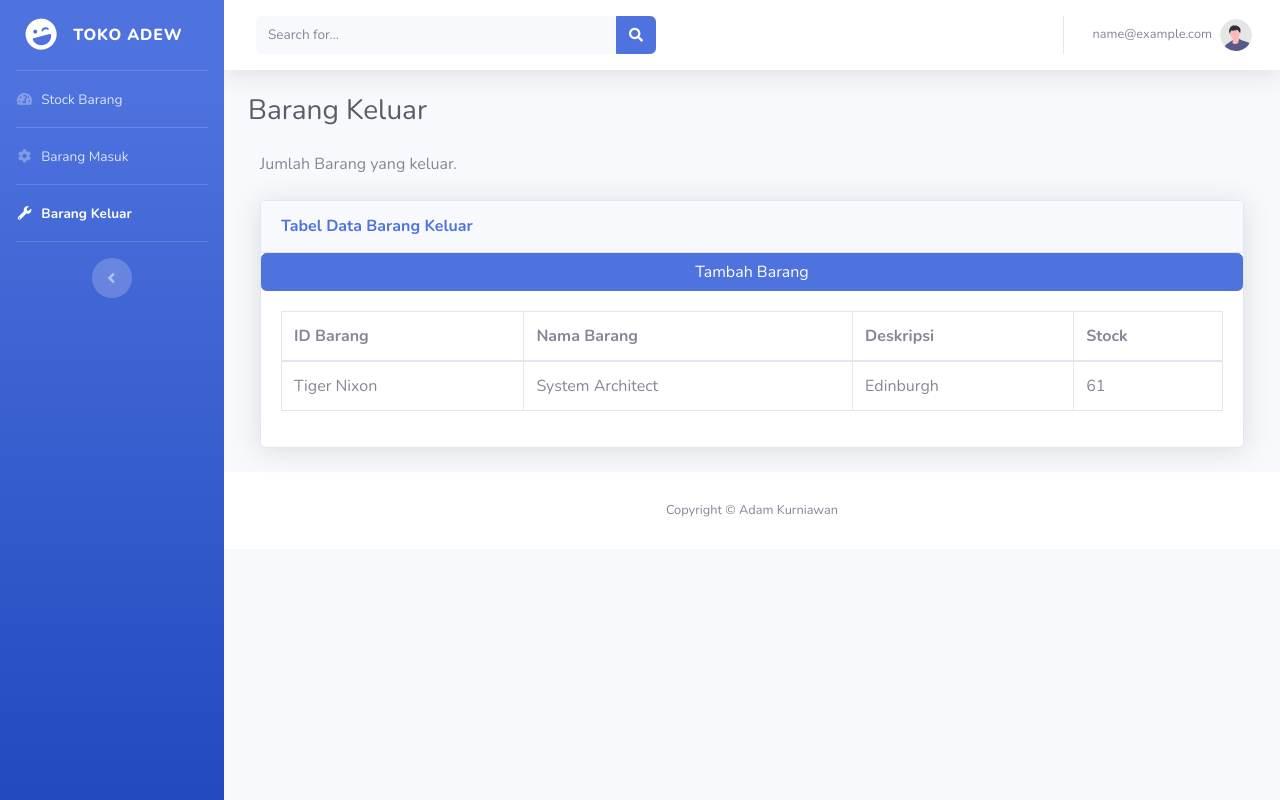
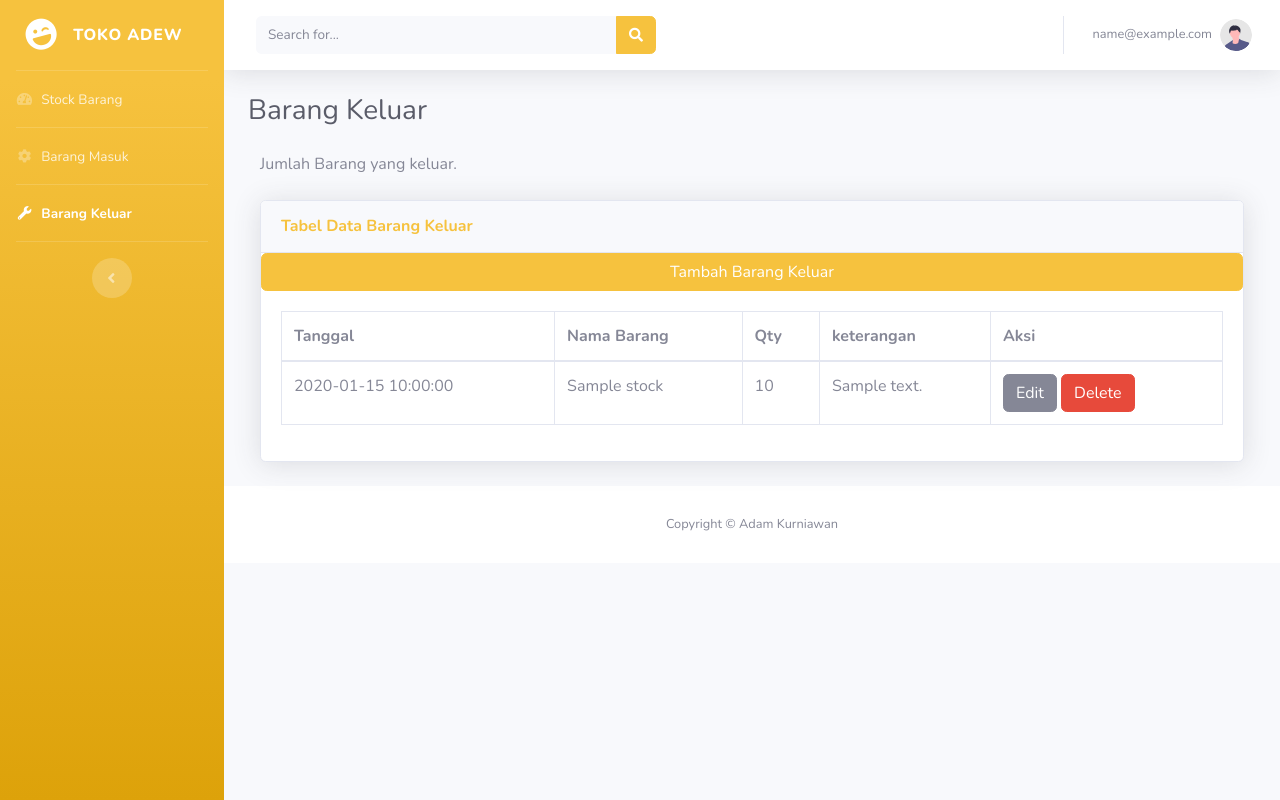
Before and after one commit to Deww03/dbtoko, a PHP site: page /keluar.php in a window 1280 px wide. Run offline with PHP 8.4, Linux system fonts and the light colour scheme; the visitor is signed in with stand-in values (Sample User, id 1); tables that the repository leaves empty or names only in its code hold one stand-in row (values such as "Sample post").

Commit message:
Membuat Tombol

```diff
--- a/keluar.php
+++ b/keluar.php
@@ -33,7 +33,7 @@ require 'cek.php';
     <div id="wrapper">
 
         <!-- Sidebar -->
-        <ul class="navbar-nav bg-gradient-primary sidebar sidebar-dark accordion" id="accordionSidebar">
+        <ul class="navbar-nav bg-gradient-warning sidebar sidebar-dark accordion" id="accordionSidebar">
 
             <!-- Sidebar - Toko Adew -->
             <a class="sidebar-brand d-flex align-items-center justify-content-center" href="index.html">
@@ -107,7 +107,7 @@ require 'cek.php';
                             <input type="text" class="form-control bg-light border-0 small" placeholder="Search for..."
                                 aria-label="Search" aria-describedby="basic-addon2">
                             <div class="input-group-append">
-                                <button class="btn btn-primary" type="button">
+                                <button class="btn btn-warning" type="button">
                                     <i class="fas fa-search fa-sm"></i>
                                 </button>
                             </div>
@@ -160,30 +160,52 @@ require 'cek.php';
 <!-- DataTales Example -->
 <div class="card shadow mb-4">
     <div class="card-header py-3">
-        <h6 class="m-0 font-weight-bold text-primary">Tabel Data Barang Keluar</h6>
+        <h6 class="m-0 font-weight-bold text-warning">Tabel Data Barang Keluar</h6>
     </div>
 <!-- Button to Open the Modal -->
-<button type="button" class="btn btn-primary" data-toggle="modal" data-target="#myModal">
-Tambah Barang
+<button type="button" class="btn btn-warning" data-toggle="modal" data-target="#myModal">
+Tambah Barang Keluar
 </button>
 <div class="card-body">
         <div class="table-responsive">
             <table class="table table-bordered" id="dataTable" width="100%" cellspacing="0">
-                <thead>
+            <thead>
                     <tr>
-                        <th>ID Barang</th>
+                        <th>Tanggal</th>
                         <th>Nama Barang</th>
-                        <th>Deskripsi</th>
-                        <th>Stock</th>
+                        <th>Qty</th>
+                        <th>keterangan</th>
+                        <th>Aksi</th>
                     </tr>
                 </thead>
                 <tbody>
+                <?php
+                    $ambilsemuadatastock = mysqli_query($conn, "SELECT * FROM keluar k, stock s WHERE s.idbarang = k.idbarang");
+                    while ($data = mysqli_fetch_array($ambilsemuadatastock)) {
+                        $tanggal = $data['tanggal'];
+                        $namabarang = $data['namabarang'];
+                        $qty = $data['qty'];
+                        $keterangan = $data['keterangan'];
+                    ?>
+
                     <tr>
-                        <td>Tiger Nixon</td>
-                        <td>System Architect</td>
-                        <td>Edinburgh</td>
-                        <td>61</td>
+                        <td><?=$tanggal;?></td>
+                        <td><?=$namabarang;?></td>
+                        <td><?=$qty;?></td>
+                        <td><?=$keterangan;?></td>
+                        <td>
+                            <button type="button" class="btn btn-secondary" data-toggle="modal" data-target="#edit">
+                            Edit
+                            </button>
+                            <button type="button" class="btn btn-danger" data-toggle="modal" data-target="#delete">
+                            Delete
+                            </button>
+                        </td>
                     </tr>
+
+                    <?php
+                    };
+                    ?>
                 </tbody>
             </table>
         </div>
@@ -225,7 +247,7 @@ Tambah Barang
 
         <!-- Modal footer -->
         <div class="modal-footer">
-            <button type="submit" class="btn btn-primary" name="barangkeluar">Submit</button>
+            <button type="submit" class="btn btn-warning" name="barangkeluar">Submit</button>
             <button type="button" class="btn btn-danger" data-dismiss="modal">Close</button>
         </div>
         </form>
@@ -275,7 +297,7 @@ Tambah Barang
                 <div class="modal-body">Tekan "Logout" dibawah jika kamu ingin keluar sesi.</div>
                 <div class="modal-footer">
                     <button class="btn btn-secondary" type="button" data-dismiss="modal">Cancel</button>
-                    <a class="btn btn-primary" href="logout.php">Logout</a>
+                    <a class="btn btn-warning" href="logout.php">Logout</a>
                 </div>
             </div>
         </div>
```
Also changed, not shown: index.php (+30 -6 lines), masuk.php (+36 -14 lines).
